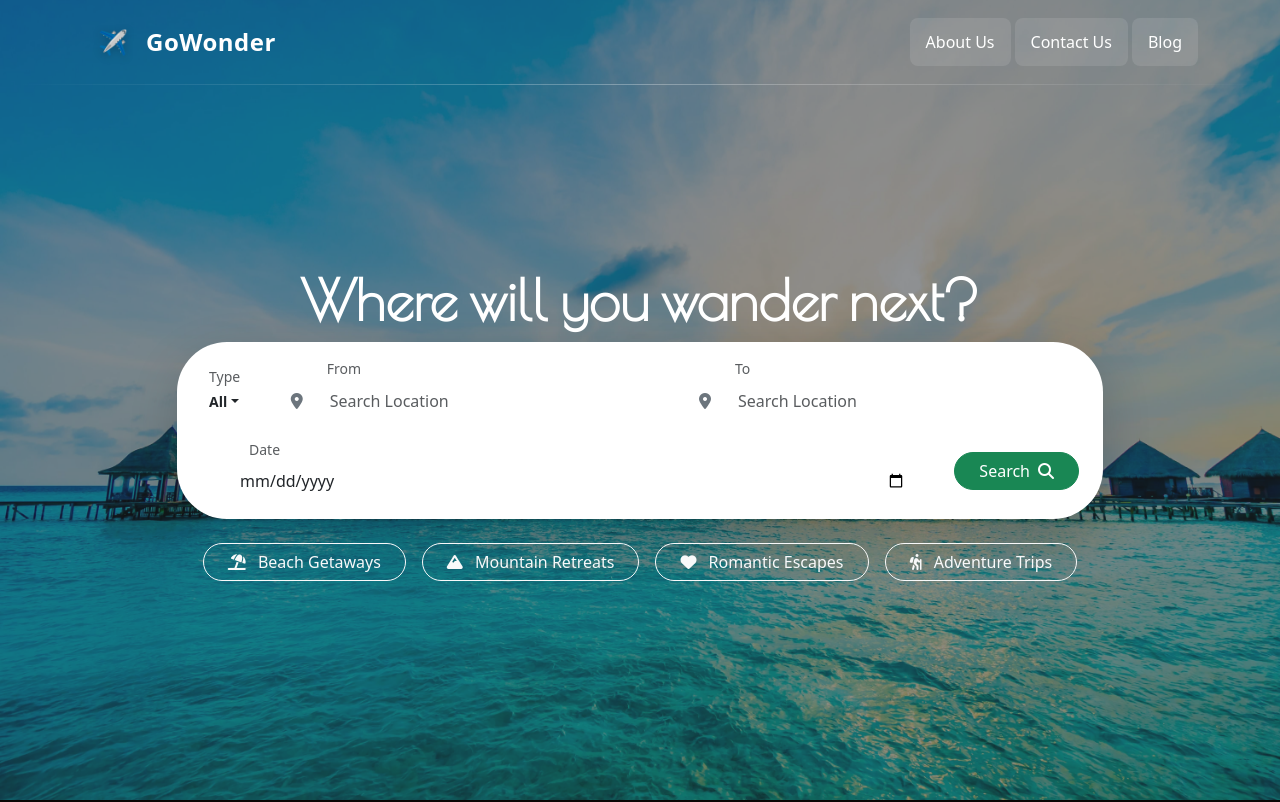
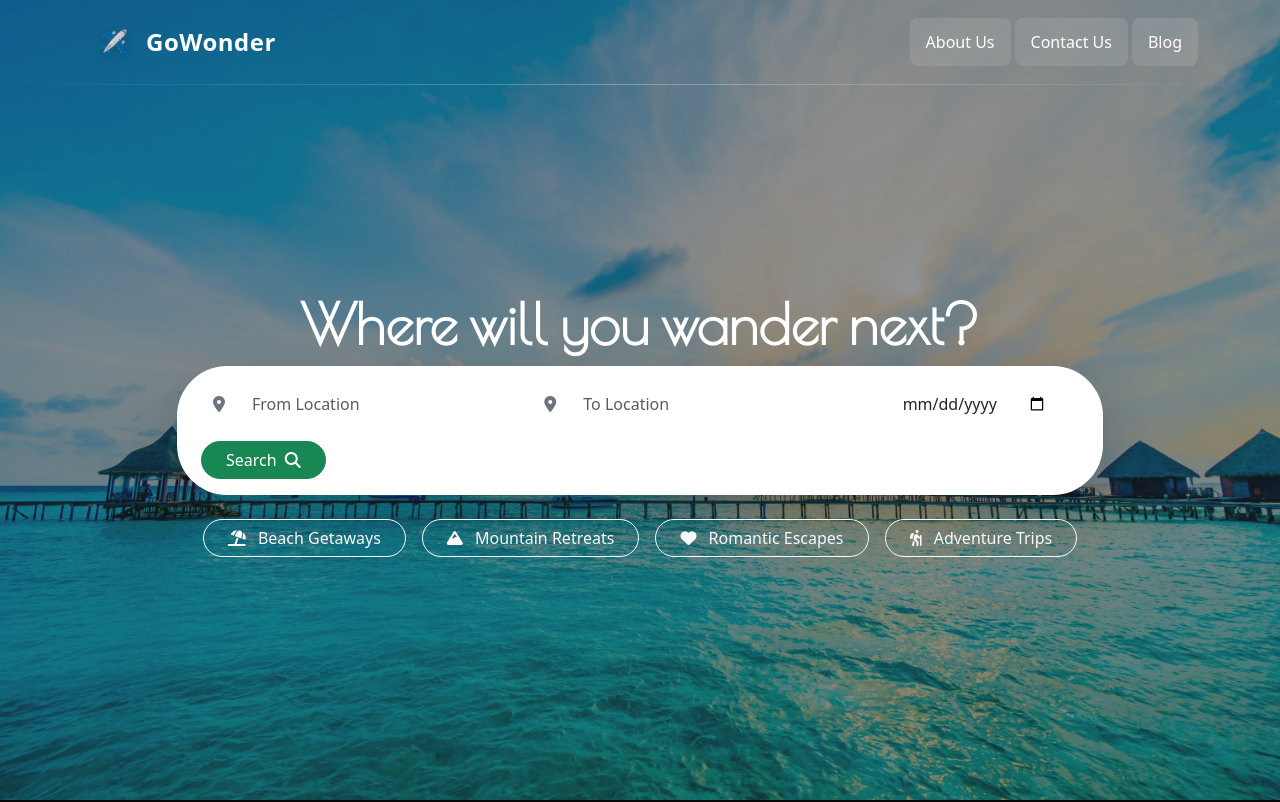
Before and after one commit to Akhil3838/travelnew, a Next.js app: page / in a window 1280 px wide. Shown: the top 802 px of the page. Built offline with nearby package versions, Linux system fonts and the light colour scheme.

Commit message:
updated the search again

```diff
--- a/src/app/page.js
+++ b/src/app/page.js
@@ -171,7 +171,7 @@ export default function Home() {
    <form className="d-flex flex-wrap align-items-center justify-content-between gap-3">
 
     {/* Type Selector */}
-    <div className="d-flex flex-column me-3">
+    {/* <div className="d-flex flex-column me-3">
       <small className="text-muted ms-2">Type</small>
       <div className="dropdown">
         <button
@@ -197,11 +197,11 @@ export default function Home() {
 
         </ul>
       </div>
-    </div>
+    </div> */}
 
     {/* Location */}
     <div className="d-flex flex-column flex-grow-1 me-3">
-      <small className="text-muted ms-5">From</small>
+      {/* <small className="text-muted ms-5">From</small> */}
       <div className="input-group">
         <span className="input-group-text bg-transparent border-0">
           <i className="fas fa-map-marker-alt text-secondary"></i>
@@ -209,14 +209,14 @@ export default function Home() {
         <input
           type="text"
           className="form-control border-0 bg-transparent"
-          placeholder="Search Location"
+          placeholder="From Location"
         />
       </div>
     </div>
 
     {/* Keyword */}
     <div className="d-flex flex-column flex-grow-1 me-3">
-      <small className="text-muted ms-5">To</small>
+      {/* <small className="text-muted ms-5">To</small> */}
       <div className="input-group">
         <span className="input-group-text bg-transparent border-0">
           <i className="fas fa-map-marker-alt text-secondary"></i>
@@ -224,14 +224,14 @@ export default function Home() {
         <input
           type="text"
           className="form-control border-0 bg-transparent"
-          placeholder="Search Location"
+          placeholder="To Location"
         />
       </div>
     </div>
 
     {/* Search Advanced */}
     <div className="d-flex flex-column flex-grow-1 me-3">
-      <small className="text-muted ms-5">Date</small>
+      {/* <small className="text-muted ms-5">Date</small> */}
       <div className="input-group">
         <span className="input-group-text bg-transparent border-0">
           <i className="fas fa-map-date-alt text-secondary"></i>
```
